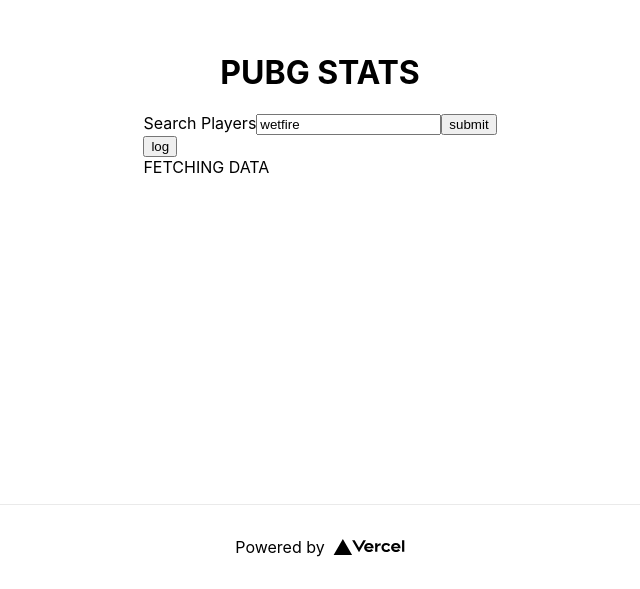
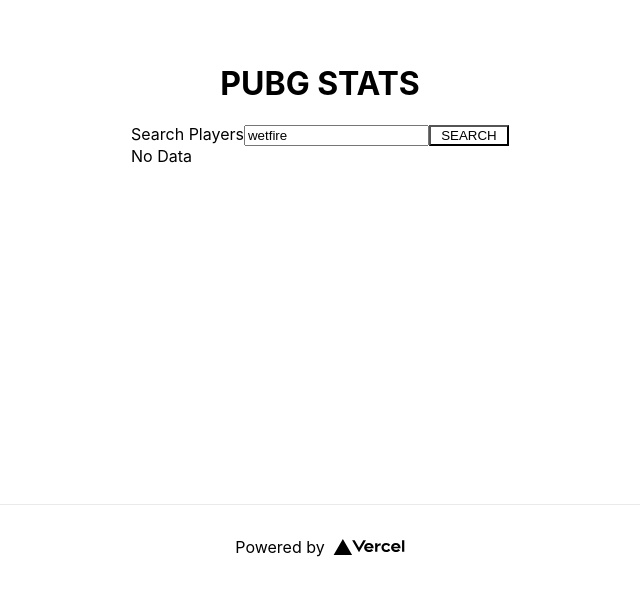
Before and after one commit to JackMcCalley/pubgstatsjs, a Next.js app: page / in a window 1280 px wide. Shown: the part 296-885 px from the top of the page, without its empty margins (320-960 px from the left). Built offline with nearby package versions, Linux system fonts and the light colour scheme.

Commit message:
retrieving match id and set up slugs

```diff
--- a/components/PubgClient.js
+++ b/components/PubgClient.js
@@ -1,5 +1,6 @@
 import React, { useState, useRef, useEffect } from "react";
 import useDebounce from "./useDebounce.js";
+import getPlayer from "./getPlayer.js";
 import {
   QueryClient,
   QueryClientProvider,
@@ -8,6 +9,7 @@
 import axios from "axios";
 import { apiKey } from "./Keys";
 import { MatchCard } from "./MatchCard.js";
+import Link from "next/link.js";
 
 function PubgClient() {
   const [player, setPlayer] = useState(null);
@@ -18,10 +20,9 @@
   const [fetched, setFetched] = useState(false);
   const nameRef = useRef(searchName);
 
-  const fetchPlayer = (player, platform) => {
+    const fetchPlayer = async (player, platform) => {
       setLoading(true);
-    setFetched(false);
-    axios
+      await axios
         .get(
           `https://api.pubg.com/shards/${platform}/players?filter[playerNames]=${player}`,
           {
@@ -35,49 +36,46 @@
         .then((response) => {
           setPlayer(response.data.data[0]);
           setMatches(response.data.data[0].relationships.matches.data[0].id);
-        setLoading(false);
-        setFetched(true);
           return response;
         })
         .catch(console.log);
     };
-  const handleSubmit = (event) => {
+
+  const handleSubmit = async (event) => {
     event.preventDefault();
     setLoading(true);
-    let thisPlayer = fetchPlayer(searchName, platform);
-    setPlayer(thisPlayer);
+    try {
+        fetchPlayer(searchName, platform);
+    } catch {
+        setLoading(false)
+    }
+    setLoading(false)
+    setFetched(true)
   };
 
   const onChange = (e) => {
     setSearchName(e.target.value);
     nameRef.current = e.target.value;
-    console.log(nameRef.current);
   };
-  let playerName = "";
 
-  function Match({ matches, fetched }) {
-    if (!fetched) {
-      return <div>FETCHING DATA</div>;
-    } else if (fetched) {
-      return <MatchCard id={matches} />;
-    }
-  }
-
-  if (loading) {
-    return <h1>LOADING...</h1>;
-  }
   return (
     <div>
       <form onSubmit={handleSubmit}>
         <label>Search Players</label>
         <input type="text" value={searchName} onChange={onChange} />
-        <button type="submit">submit</button>
-        <div>{playerName}</div>
-        <button onClick={() => setFetched(true)}>log</button>
+        <button
+          style={{
+            width: "5rem",
+            backgroundColor: "white",
+            color: "black",
+          }}
+          disabled={loading}
+          type="submit"
+        >
+          SEARCH
+        </button>
       </form>
-      <div>
-        <Match />
-      </div>
+      <div>{loading ? "LOADING..." : fetched ? matches : "No Data"}</div>
     </div>
   );
 }
--- a/components/getPlayer.js
+++ b/components/getPlayer.js
@@ -1,15 +1,20 @@
 import axios from 'axios'
 import {apiKey} from './Keys.js'
-async function getPlayer(platform, player) {
-    const playerRes = await axios.get(`https://api.pubg.com/shards/${platform}/players?filter[playerNames]=${player}`, {
+async function getPlayer(player, platform) {
+    await axios.get(`https://api.pubg.com/shards/${platform}/players?filter[playerNames]=${player}`, {
         method: 'GET',
         headers: {
             Accept: "application/vnd.api+json",
             Authorization: `Bearer ${apiKey}`,
         },
     }).then(res => {
-        console.log(res.json())
-        res.json()
+        if (res.status == 200) {
+            console.log("Success!");
+            return res.data.data[0]
+        } if (res.status == 404) {
+            return "Player Not Found"
+        }
+
     })
 }
 
```
Also changed, not shown: pages/player/[slug].js (added, +15 -0 lines). Lines whose indentation alone changed are shown as unchanged.
